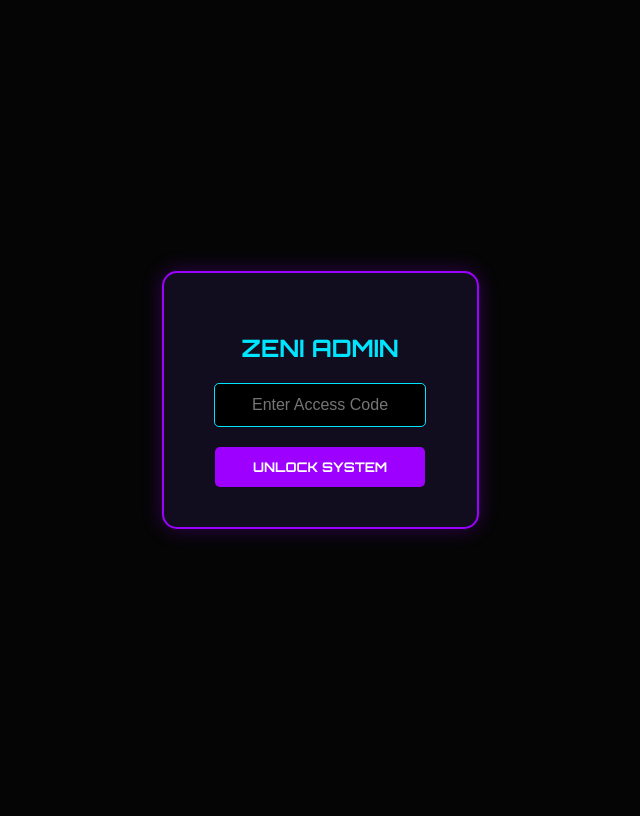
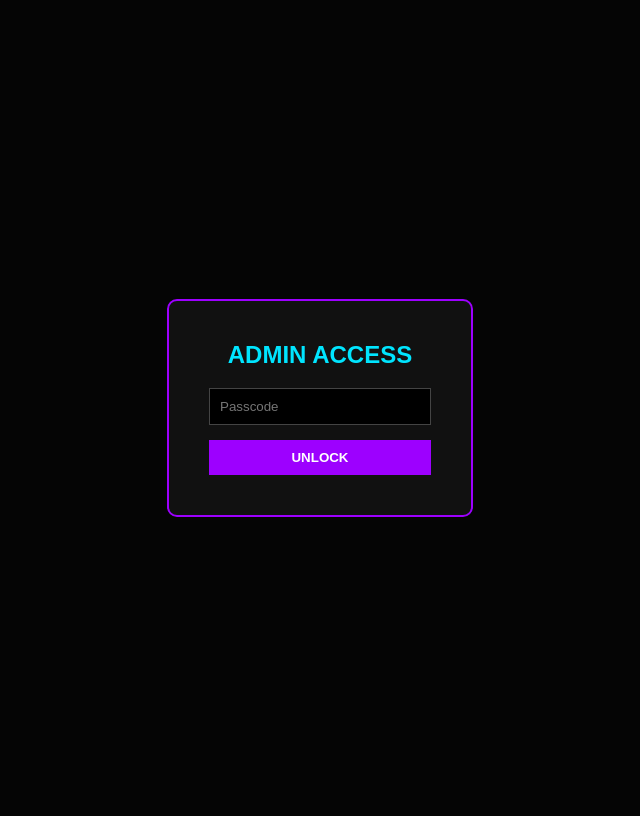
Before and after one commit to dynamaxhunt/ZENI-TOURNAMENT-DASHBOARD-, a Flask app: page /admin in a window 1280 px wide. Shown: the whole page, without its empty margins (320-960 px from the left). Before the commit the page ends 538 px from the top, so only its background shows below. Run offline with Flask 3, Linux system fonts and the light colour scheme.

Commit message:
Update admin_login.html

```diff
--- a/templates/admin_login.html
+++ b/templates/admin_login.html
@@ -1,71 +1,20 @@
 <!DOCTYPE html>
-<html lang="en">
+<html>
 <head>
-    <meta charset="UTF-8">
-    <meta name="viewport" content="width=device-width, initial-scale=1.0">
     <title>Admin Login</title>
-    <link href="https://fonts.googleapis.com/css2?family=Orbitron:wght@700&display=swap" rel="stylesheet">
+    <link rel="icon" type="image/jpeg" href="{{ url_for('static', filename='favicon.jpg') }}">
     <style>
-        body {
-            background: #050505;
-            color: white;
-            font-family: sans-serif;
-            display: flex;
-            justify-content: center;
-            align-items: center;
-            height: 100vh;
-            margin: 0;
-        }
-        .login-box {
-            background: #110d1f;
-            padding: 40px;
-            border: 2px solid #9d00ff;
-            border-radius: 15px;
-            text-align: center;
-            box-shadow: 0 0 20px rgba(157, 0, 255, 0.3);
-        }
-        h2 {
-            font-family: 'Orbitron', sans-serif;
-            color: #00e5ff;
-            margin-bottom: 20px;
-        }
-        input {
-            padding: 12px;
-            width: 80%;
-            background: #000;
-            border: 1px solid #444;
-            color: white;
-            text-align: center;
-            font-size: 16px;
-            border-radius: 5px;
-            outline: none;
-        }
-        input:focus { border-color: #00e5ff; }
-        button {
-            display: block;
-            width: 90%;
-            margin: 20px auto 0;
-            padding: 12px;
-            background: #9d00ff;
-            color: white;
-            border: none;
-            font-weight: bold;
-            cursor: pointer;
-            border-radius: 5px;
-            font-family: 'Orbitron', sans-serif;
-        }
-        button:hover { background: #b62eff; }
+        body { background: #050505; color: white; display: flex; justify-content: center; align-items: center; height: 100vh; font-family: sans-serif; }
+        form { background: #111; padding: 40px; border: 2px solid #9d00ff; border-radius: 10px; text-align: center; }
+        input { padding: 10px; background: #000; color: white; border: 1px solid #444; display: block; margin-bottom: 15px; width: 200px; }
+        button { background: #9d00ff; color: white; border: none; padding: 10px; width: 100%; cursor: pointer; font-weight: bold; }
     </style>
 </head>
 <body>
-
-    <div class="login-box">
-        <h2>ZENI ADMIN</h2>
-        <form method="POST">
-            <input type="password" name="password" placeholder="Enter Access Code" required autofocus>
-            <button type="submit">UNLOCK SYSTEM</button>
-        </form>
-    </div>
-
+    <form method="POST">
+        <h2 style="color:#00e5ff; margin-top:0;">ADMIN ACCESS</h2>
+        <input type="password" name="password" placeholder="Passcode" required>
+        <button type="submit">UNLOCK</button>
+    </form>
 </body>
 </html>
```
